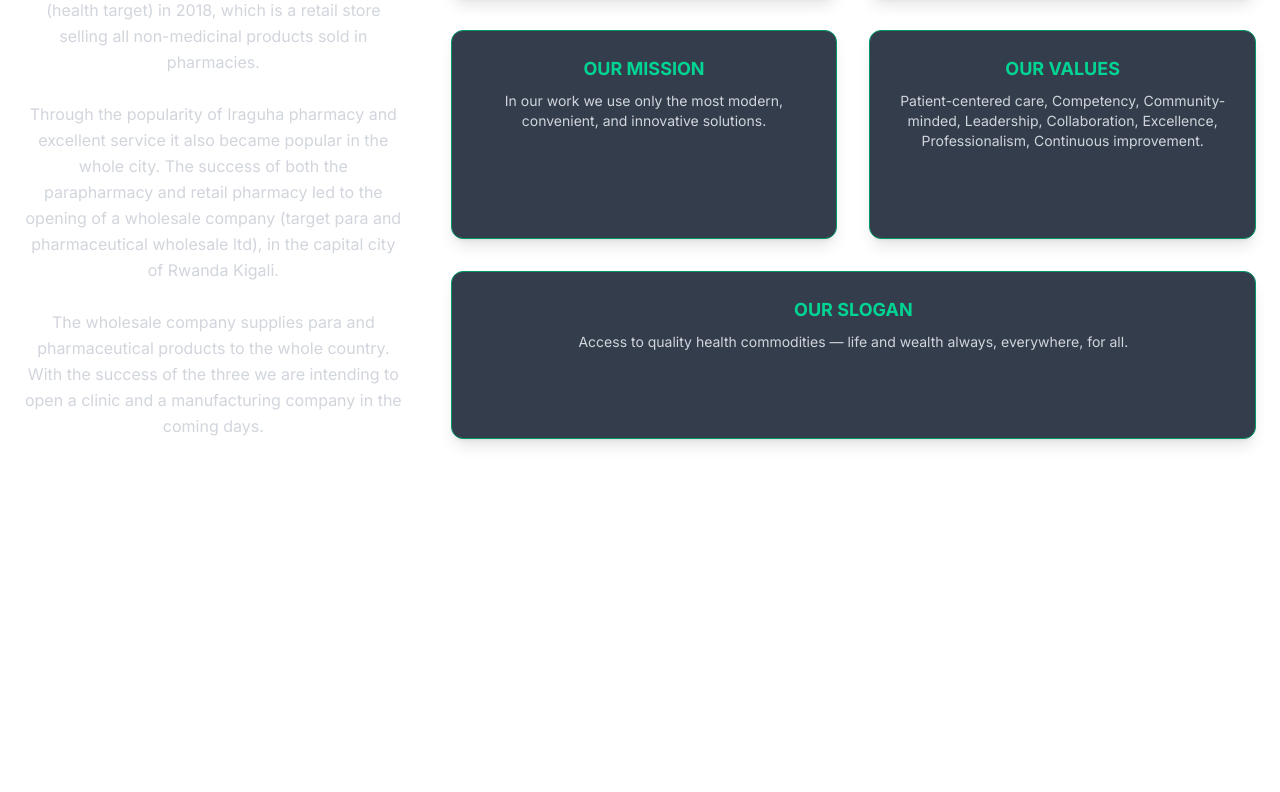
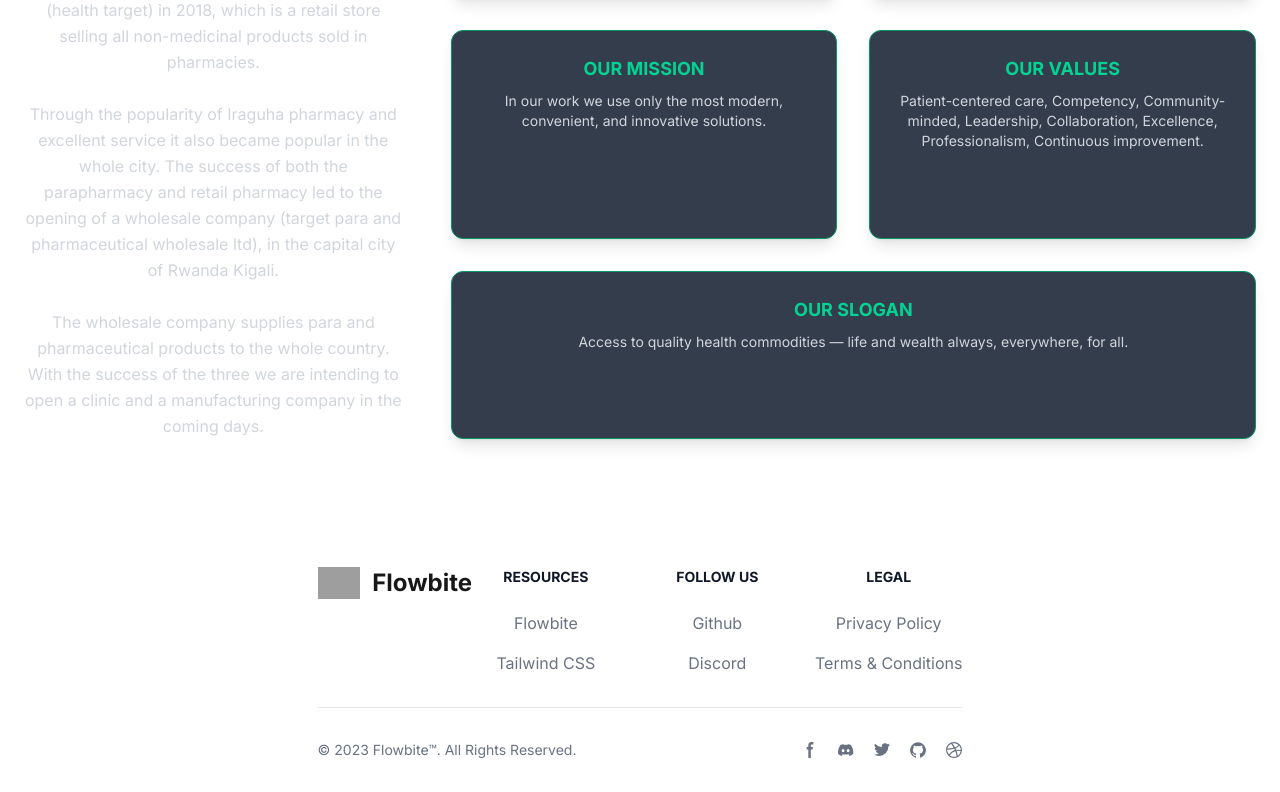
Before and after one commit to AimeKelvin/target-phar-page, a Next.js app in the folder frontend/: page / in a window 1280 px wide. Shown: the part 1916-2708 px from the top of the page. Before the commit the page ends 2419 px from the top, so only its background shows below. Built offline with nearby package versions, Linux system fonts and the light colour scheme; grey boxes are pictures that could not be loaded; a web font is replaced by a local one.

Commit message:
Fixing File extension

```diff
--- a/frontend/src/app/page.tsx
+++ b/frontend/src/app/page.tsx
@@ -4,7 +4,7 @@
 import ProductCarousel, { Product } from '@/components/blocks/Recentproducts';
 import Description from '@/components/blocks/description';
 import Hero , { LinkItem } from '@/components/blocks/Hero';
-import footer from '@/components/blocks/footer';
+import Footer from '@/components/blocks/Footer';
 
 const linkData: LinkItem[] = [
   { title: 'Wholesale', href: '/wholesale', icon: FiPackage },
@@ -83,6 +83,7 @@
         <ProductCarousel products={products} />
       </section>
         <Description />
+        <Footer/>
     </main>
 
   );
--- a/frontend/src/components/blocks/Footer.jsx
+++ b/frontend/src/components/blocks/Footer.tsx
@@ -5,85 +5,85 @@
         <div>
 
 
-            <footer class="bg-white dark:bg-gray-900">
-                <div class="mx-auto w-full max-w-screen-xl p-4 py-6 lg:py-8">
-                    <div class="md:flex md:justify-between">
-                        <div class="mb-6 md:mb-0">
-                            <a href="https://flowbite.com/" class="flex items-center">
-                                <img src="https://flowbite.com/docs/images/logo.svg" class="h-8 me-3" alt="FlowBite Logo" />
-                                <span class="self-center text-2xl font-semibold whitespace-nowrap dark:text-white">Flowbite</span>
+            <footer className="bg-white dark:bg-gray-900">
+                <div className="mx-auto w-full max-w-screen-xl p-4 py-6 lg:py-8">
+                    <div className="md:flex md:justify-between">
+                        <div className="mb-6 md:mb-0">
+                            <a href="https://flowbite.com/" className="flex items-center">
+                                <img src="https://flowbite.com/docs/images/logo.svg" className="h-8 me-3" alt="FlowBite Logo" />
+                                <span className="self-center text-2xl font-semibold whitespace-nowrap dark:text-white">Flowbite</span>
                             </a>
                         </div>
-                        <div class="grid grid-cols-2 gap-8 sm:gap-6 sm:grid-cols-3">
+                        <div className="grid grid-cols-2 gap-8 sm:gap-6 sm:grid-cols-3">
                             <div>
-                                <h2 class="mb-6 text-sm font-semibold text-gray-900 uppercase dark:text-white">Resources</h2>
-                                <ul class="text-gray-500 dark:text-gray-400 font-medium">
-                                    <li class="mb-4">
-                                        <a href="https://flowbite.com/" class="hover:underline">Flowbite</a>
+                                <h2 className="mb-6 text-sm font-semibold text-gray-900 uppercase dark:text-white">Resources</h2>
+                                <ul className="text-gray-500 dark:text-gray-400 font-medium">
+                                    <li className="mb-4">
+                                        <a href="https://flowbite.com/" className="hover:underline">Flowbite</a>
                                     </li>
                                     <li>
-                                        <a href="https://tailwindcss.com/" class="hover:underline">Tailwind CSS</a>
+                                        <a href="https://tailwindcss.com/" className="hover:underline">Tailwind CSS</a>
                                     </li>
                                 </ul>
                             </div>
                             <div>
-                                <h2 class="mb-6 text-sm font-semibold text-gray-900 uppercase dark:text-white">Follow us</h2>
-                                <ul class="text-gray-500 dark:text-gray-400 font-medium">
-                                    <li class="mb-4">
-                                        <a href="https://github.com/themesberg/flowbite" class="hover:underline ">Github</a>
+                                <h2 className="mb-6 text-sm font-semibold text-gray-900 uppercase dark:text-white">Follow us</h2>
+                                <ul className="text-gray-500 dark:text-gray-400 font-medium">
+                                    <li className="mb-4">
+                                        <a href="https://github.com/themesberg/flowbite" className="hover:underline ">Github</a>
                                     </li>
                                     <li>
-                                        <a href="https://discord.gg/4eeurUVvTy" class="hover:underline">Discord</a>
+                                        <a href="https://discord.gg/4eeurUVvTy" className="hover:underline">Discord</a>
                                     </li>
                                 </ul>
                             </div>
                             <div>
-                                <h2 class="mb-6 text-sm font-semibold text-gray-900 uppercase dark:text-white">Legal</h2>
-                                <ul class="text-gray-500 dark:text-gray-400 font-medium">
-                                    <li class="mb-4">
-                                        <a href="#" class="hover:underline">Privacy Policy</a>
+                                <h2 className="mb-6 text-sm font-semibold text-gray-900 uppercase dark:text-white">Legal</h2>
+                                <ul className="text-gray-500 dark:text-gray-400 font-medium">
+                                    <li className="mb-4">
+                                        <a href="#" className="hover:underline">Privacy Policy</a>
                                     </li>
                                     <li>
-                                        <a href="#" class="hover:underline">Terms &amp; Conditions</a>
+                                        <a href="#" className="hover:underline">Terms &amp; Conditions</a>
                                     </li>
                                 </ul>
                             </div>
                         </div>
                     </div>
-                    <hr class="my-6 border-gray-200 sm:mx-auto dark:border-gray-700 lg:my-8" />
-                    <div class="sm:flex sm:items-center sm:justify-between">
-                        <span class="text-sm text-gray-500 sm:text-center dark:text-gray-400">© 2023 <a href="https://flowbite.com/" class="hover:underline">Flowbite™</a>. All Rights Reserved.
+                    <hr className="my-6 border-gray-200 sm:mx-auto dark:border-gray-700 lg:my-8" />
+                    <div className="sm:flex sm:items-center sm:justify-between">
+                        <span className="text-sm text-gray-500 sm:text-center dark:text-gray-400">© 2023 <a href="https://flowbite.com/" className="hover:underline">Flowbite™</a>. All Rights Reserved.
                         </span>
-                        <div class="flex mt-4 sm:justify-center sm:mt-0">
-                            <a href="#" class="text-gray-500 hover:text-gray-900 dark:hover:text-white">
-                                <svg class="w-4 h-4" aria-hidden="true" xmlns="http://www.w3.org/2000/svg" fill="currentColor" viewBox="0 0 8 19">
+                        <div className="flex mt-4 sm:justify-center sm:mt-0">
+                            <a href="#" className="text-gray-500 hover:text-gray-900 dark:hover:text-white">
+                                <svg className="w-4 h-4" aria-hidden="true" xmlns="http://www.w3.org/2000/svg" fill="currentColor" viewBox="0 0 8 19">
                                     <path fill-rule="evenodd" d="M6.135 3H8V0H6.135a4.147 4.147 0 0 0-4.142 4.142V6H0v3h2v9.938h3V9h2.021l.592-3H5V3.591A.6.6 0 0 1 5.592 3h.543Z" clip-rule="evenodd" />
                                 </svg>
-                                <span class="sr-only">Facebook page</span>
+                                <span className="sr-only">Facebook page</span>
                             </a>
-                            <a href="#" class="text-gray-500 hover:text-gray-900 dark:hover:text-white ms-5">
-                                <svg class="w-4 h-4" aria-hidden="true" xmlns="http://www.w3.org/2000/svg" fill="currentColor" viewBox="0 0 21 16">
+                            <a href="#" className="text-gray-500 hover:text-gray-900 dark:hover:text-white ms-5">
+                                <svg className="w-4 h-4" aria-hidden="true" xmlns="http://www.w3.org/2000/svg" fill="currentColor" viewBox="0 0 21 16">
                                     <path d="M16.942 1.556a16.3 16.3 0 0 0-4.126-1.3 12.04 12.04 0 0 0-.529 1.1 15.175 15.175 0 0 0-4.573 0 11.585 11.585 0 0 0-.535-1.1 16.274 16.274 0 0 0-4.129 1.3A17.392 17.392 0 0 0 .182 13.218a15.785 15.785 0 0 0 4.963 2.521c.41-.564.773-1.16 1.084-1.785a10.63 10.63 0 0 1-1.706-.83c.143-.106.283-.217.418-.33a11.664 11.664 0 0 0 10.118 0c.137.113.277.224.418.33-.544.328-1.116.606-1.71.832a12.52 12.52 0 0 0 1.084 1.785 16.46 16.46 0 0 0 5.064-2.595 17.286 17.286 0 0 0-2.973-11.59ZM6.678 10.813a1.941 1.941 0 0 1-1.8-2.045 1.93 1.93 0 0 1 1.8-2.047 1.919 1.919 0 0 1 1.8 2.047 1.93 1.93 0 0 1-1.8 2.045Zm6.644 0a1.94 1.94 0 0 1-1.8-2.045 1.93 1.93 0 0 1 1.8-2.047 1.918 1.918 0 0 1 1.8 2.047 1.93 1.93 0 0 1-1.8 2.045Z" />
                                 </svg>
-                                <span class="sr-only">Discord community</span>
+                                <span className="sr-only">Discord community</span>
                             </a>
-                            <a href="#" class="text-gray-500 hover:text-gray-900 dark:hover:text-white ms-5">
-                                <svg class="w-4 h-4" aria-hidden="true" xmlns="http://www.w3.org/2000/svg" fill="currentColor" viewBox="0 0 20 17">
+                            <a href="#" className="text-gray-500 hover:text-gray-900 dark:hover:text-white ms-5">
+                                <svg className="w-4 h-4" aria-hidden="true" xmlns="http://www.w3.org/2000/svg" fill="currentColor" viewBox="0 0 20 17">
                                     <path fill-rule="evenodd" d="M20 1.892a8.178 8.178 0 0 1-2.355.635 4.074 4.074 0 0 0 1.8-2.235 8.344 8.344 0 0 1-2.605.98A4.13 4.13 0 0 0 13.85 0a4.068 4.068 0 0 0-4.1 4.038 4 4 0 0 0 .105.919A11.705 11.705 0 0 1 1.4.734a4.006 4.006 0 0 0 1.268 5.392 4.165 4.165 0 0 1-1.859-.5v.05A4.057 4.057 0 0 0 4.1 9.635a4.19 4.19 0 0 1-1.856.07 4.108 4.108 0 0 0 3.831 2.807A8.36 8.36 0 0 1 0 14.184 11.732 11.732 0 0 0 6.291 16 11.502 11.502 0 0 0 17.964 4.5c0-.177 0-.35-.012-.523A8.143 8.143 0 0 0 20 1.892Z" clip-rule="evenodd" />
                                 </svg>
-                                <span class="sr-only">Twitter page</span>
+                                <span className="sr-only">Twitter page</span>
                             </a>
-                            <a href="#" class="text-gray-500 hover:text-gray-900 dark:hover:text-white ms-5">
-                                <svg class="w-4 h-4" aria-hidden="true" xmlns="http://www.w3.org/2000/svg" fill="currentColor" viewBox="0 0 20 20">
+                            <a href="#" className="text-gray-500 hover:text-gray-900 dark:hover:text-white ms-5">
+                                <svg className="w-4 h-4" aria-hidden="true" xmlns="http://www.w3.org/2000/svg" fill="currentColor" viewBox="0 0 20 20">
                                     <path fill-rule="evenodd" d="M10 .333A9.911 9.911 0 0 0 6.866 19.65c.5.092.678-.215.678-.477 0-.237-.01-1.017-.014-1.845-2.757.6-3.338-1.169-3.338-1.169a2.627 2.627 0 0 0-1.1-1.451c-.9-.615.07-.6.07-.6a2.084 2.084 0 0 1 1.518 1.021 2.11 2.11 0 0 0 2.884.823c.044-.503.268-.973.63-1.325-2.2-.25-4.516-1.1-4.516-4.9A3.832 3.832 0 0 1 4.7 7.068a3.56 3.56 0 0 1 .095-2.623s.832-.266 2.726 1.016a9.409 9.409 0 0 1 4.962 0c1.89-1.282 2.717-1.016 2.717-1.016.366.83.402 1.768.1 2.623a3.827 3.827 0 0 1 1.02 2.659c0 3.807-2.319 4.644-4.525 4.889a2.366 2.366 0 0 1 .673 1.834c0 1.326-.012 2.394-.012 2.72 0 .263.18.572.681.475A9.911 9.911 0 0 0 10 .333Z" clip-rule="evenodd" />
                                 </svg>
-                                <span class="sr-only">GitHub account</span>
+                                <span className="sr-only">GitHub account</span>
                             </a>
-                            <a href="#" class="text-gray-500 hover:text-gray-900 dark:hover:text-white ms-5">
-                                <svg class="w-4 h-4" aria-hidden="true" xmlns="http://www.w3.org/2000/svg" fill="currentColor" viewBox="0 0 20 20">
+                            <a href="#" className="text-gray-500 hover:text-gray-900 dark:hover:text-white ms-5">
+                                <svg className="w-4 h-4" aria-hidden="true" xmlns="http://www.w3.org/2000/svg" fill="currentColor" viewBox="0 0 20 20">
                                     <path fill-rule="evenodd" d="M10 0a10 10 0 1 0 10 10A10.009 10.009 0 0 0 10 0Zm6.613 4.614a8.523 8.523 0 0 1 1.93 5.32 20.094 20.094 0 0 0-5.949-.274c-.059-.149-.122-.292-.184-.441a23.879 23.879 0 0 0-.566-1.239 11.41 11.41 0 0 0 4.769-3.366ZM8 1.707a8.821 8.821 0 0 1 2-.238 8.5 8.5 0 0 1 5.664 2.152 9.608 9.608 0 0 1-4.476 3.087A45.758 45.758 0 0 0 8 1.707ZM1.642 8.262a8.57 8.57 0 0 1 4.73-5.981A53.998 53.998 0 0 1 9.54 7.222a32.078 32.078 0 0 1-7.9 1.04h.002Zm2.01 7.46a8.51 8.51 0 0 1-2.2-5.707v-.262a31.64 31.64 0 0 0 8.777-1.219c.243.477.477.964.692 1.449-.114.032-.227.067-.336.1a13.569 13.569 0 0 0-6.942 5.636l.009.003ZM10 18.556a8.508 8.508 0 0 1-5.243-1.8 11.717 11.717 0 0 1 6.7-5.332.509.509 0 0 1 .055-.02 35.65 35.65 0 0 1 1.819 6.476 8.476 8.476 0 0 1-3.331.676Zm4.772-1.462A37.232 37.232 0 0 0 13.113 11a12.513 12.513 0 0 1 5.321.364 8.56 8.56 0 0 1-3.66 5.73h-.002Z" clip-rule="evenodd" />
                                 </svg>
-                                <span class="sr-only">Dribbble account</span>
+                                <span className="sr-only">Dribbble account</span>
                             </a>
                         </div>
                     </div>
```
